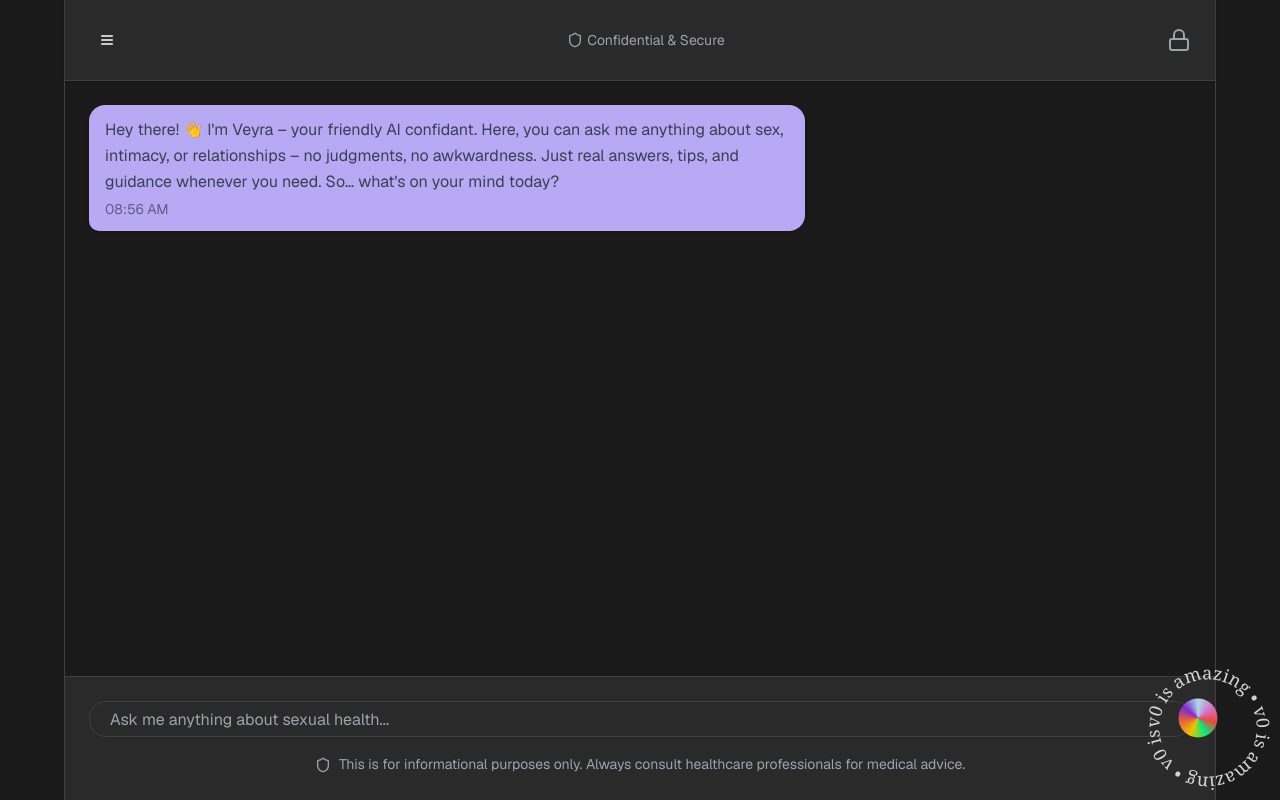
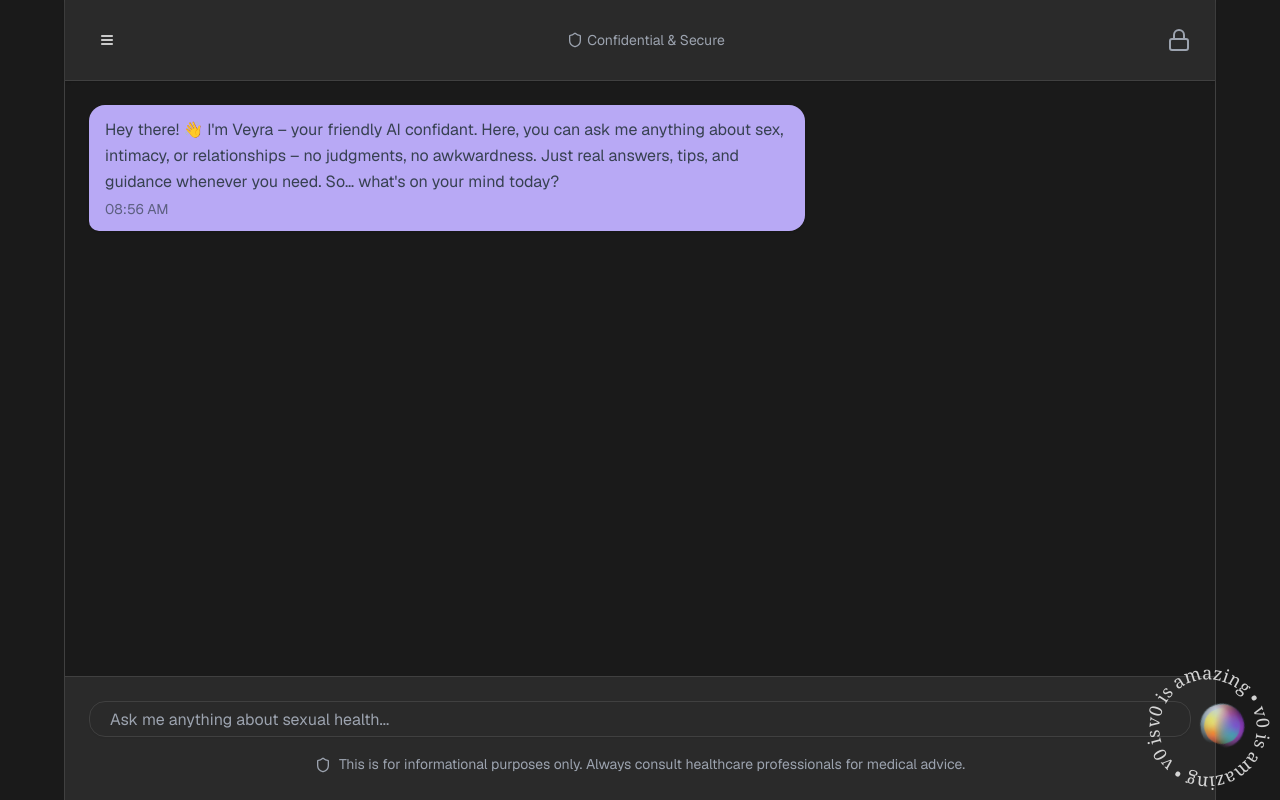
Before and after one commit to vardaanreal-sketch/Chatbot-AI, a Next.js app: page / in a window 1280 px wide. Built offline with nearby package versions, Linux system fonts and the light colour scheme.

Commit message:
feat: add fluid droplet animation to pulsing circle
Enhance pulsing circle with dynamic, water droplet effect

#VERCEL_SKIP

Co-authored-by: null <228027284+vardaanreal-sketch@users.noreply.github.com>

```diff
--- a/app/globals.css
+++ b/app/globals.css
@@ -319,6 +319,102 @@
   animation: spin-text-paper 20s linear infinite;
 }
 
+/* Added fluid droplet animations that simulate water droplets joining and separating */
+@keyframes fluid-droplets {
+  0%,
+  100% {
+    transform: rotate(0deg);
+  }
+  50% {
+    transform: rotate(180deg);
+  }
+}
+
+@keyframes droplet-1 {
+  0% {
+    transform: scale(0.65) rotate(0deg);
+    opacity: 0.8;
+  }
+  25% {
+    transform: scale(0.7) rotate(90deg);
+    opacity: 0.9;
+  }
+  50% {
+    transform: scale(0.75) rotate(180deg);
+    opacity: 1;
+  }
+  75% {
+    transform: scale(0.7) rotate(270deg);
+    opacity: 0.9;
+  }
+  100% {
+    transform: scale(0.65) rotate(360deg);
+    opacity: 0.8;
+  }
+}
+
+@keyframes droplet-2 {
+  0% {
+    transform: scale(0.65) rotate(120deg);
+    opacity: 0.7;
+  }
+  25% {
+    transform: scale(0.8) rotate(210deg);
+    opacity: 0.8;
+  }
+  50% {
+    transform: scale(0.6) rotate(300deg);
+    opacity: 0.9;
+  }
+  75% {
+    transform: scale(0.75) rotate(30deg);
+    opacity: 0.6;
+  }
+  100% {
+    transform: scale(0.65) rotate(120deg);
+    opacity: 0.7;
+  }
+}
+
+@keyframes droplet-3 {
+  0% {
+    transform: scale(0.65) rotate(240deg);
+    opacity: 0.6;
+  }
+  25% {
+    transform: scale(0.6) rotate(330deg);
+    opacity: 0.8;
+  }
+  50% {
+    transform: scale(0.8) rotate(60deg);
+    opacity: 0.7;
+  }
+  75% {
+    transform: scale(0.7) rotate(150deg);
+    opacity: 0.9;
+  }
+  100% {
+    transform: scale(0.65) rotate(240deg);
+    opacity: 0.6;
+  }
+}
+
+.animate-fluid-droplets {
+  animation: fluid-droplets 8s ease-in-out infinite;
+}
+
+.animate-droplet-1 {
+  animation: droplet-1 4s ease-in-out infinite;
+}
+
+.animate-droplet-2 {
+  animation: droplet-2 5s ease-in-out infinite reverse;
+}
+
+.animate-droplet-3 {
+  animation: droplet-3 6s ease-in-out infinite;
+}
+
 /* Added responsive breakpoint styles for better mobile and desktop experience */
 @media (min-width: 768px) {
   .animate-powerful-entrance {
--- a/app/page.tsx
+++ b/app/page.tsx
@@ -302,29 +302,50 @@ export default function VeyraChat() {
 
       <div className="fixed bottom-8 right-8 z-30">
         <div className="relative w-20 h-20 flex items-center justify-center">
-          {/* PulsingBorder component with Paper Design shader specifications */}
+          <div className="absolute inset-0 rounded-full animate-fluid-droplets">
+            {/* Multiple animated droplet layers */}
             <div
-            className="absolute inset-0 rounded-full animate-pulsing-border"
+              className="absolute inset-0 rounded-full animate-droplet-1"
               style={{
-              background: `conic-gradient(
-                from 0deg,
-                #BEECFF 0deg,
-                #E77EDC 51.4deg,
-                #FF4C3E 102.8deg,
-                #00FF88 154.2deg,
-                #FFD700 205.6deg,
-                #FF6B35 257deg,
-                #8A2BE2 308.4deg,
-                #BEECFF 360deg
-              )`,
+                background: `radial-gradient(circle at 30% 40%, #BEECFF 0%, transparent 50%),
+                           radial-gradient(circle at 70% 60%, #E77EDC 0%, transparent 50%),
+                           radial-gradient(circle at 50% 20%, #FF4C3E 0%, transparent 50%)`,
                 width: "60px",
                 height: "60px",
                 borderRadius: "50%",
                 transform: "scale(0.65)",
                 filter: "blur(0.5px)",
-              opacity: 0.9,
+                opacity: 0.8,
               }}
             />
+            <div
+              className="absolute inset-0 rounded-full animate-droplet-2"
+              style={{
+                background: `radial-gradient(circle at 80% 30%, #00FF88 0%, transparent 50%),
+                           radial-gradient(circle at 20% 70%, #FFD700 0%, transparent 50%),
+                           radial-gradient(circle at 60% 80%, #FF6B35 0%, transparent 50%)`,
+                width: "60px",
+                height: "60px",
+                borderRadius: "50%",
+                transform: "scale(0.65)",
+                filter: "blur(0.3px)",
+                opacity: 0.7,
+              }}
+            />
+            <div
+              className="absolute inset-0 rounded-full animate-droplet-3"
+              style={{
+                background: `radial-gradient(circle at 40% 80%, #8A2BE2 0%, transparent 50%),
+                           radial-gradient(circle at 90% 50%, #BEECFF 0%, transparent 50%)`,
+                width: "60px",
+                height: "60px",
+                borderRadius: "50%",
+                transform: "scale(0.65)",
+                filter: "blur(0.4px)",
+                opacity: 0.6,
+              }}
+            />
+          </div>
 
           {/* Rotating text around the circle */}
           <div className="absolute inset-0 animate-spin-text" style={{ transform: "scale(1.6)" }}>
```
Lines whose indentation alone changed are shown as unchanged.
